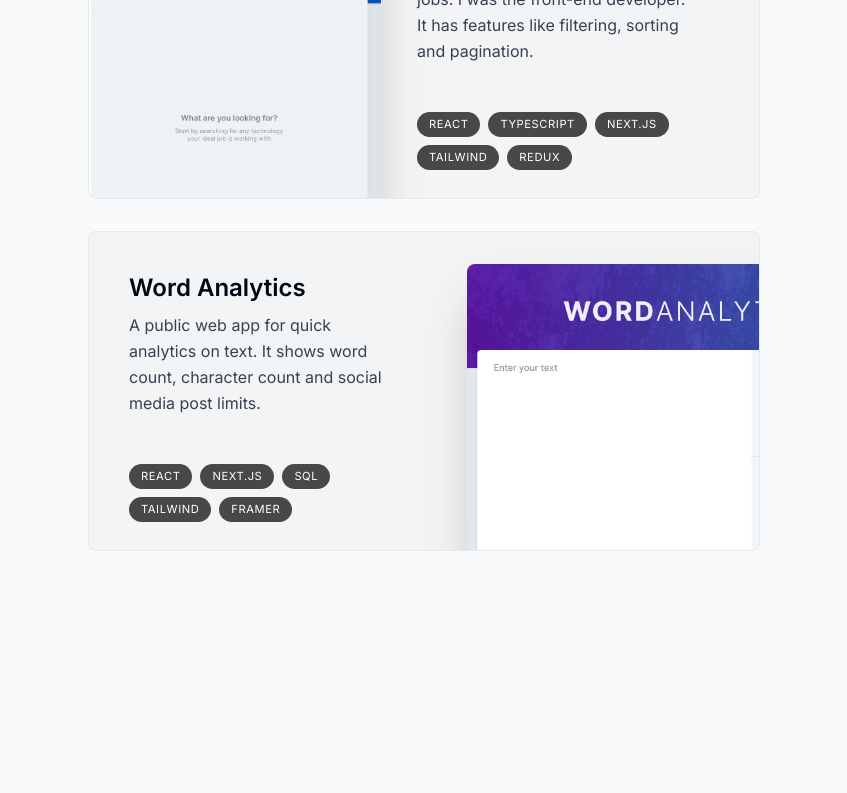
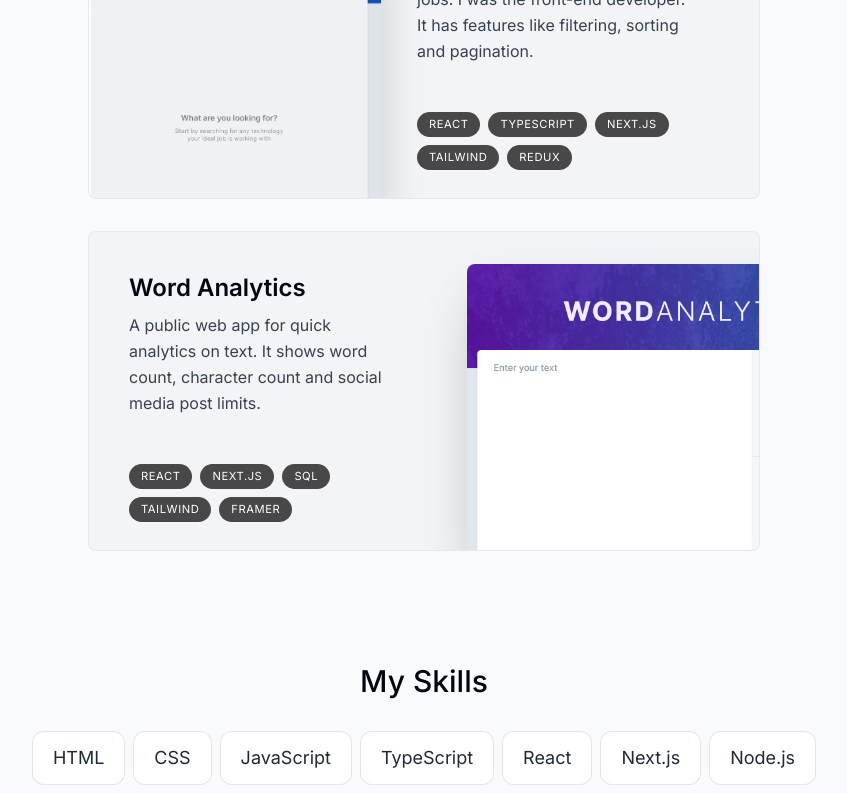
Before and after one commit to carter-bardellmunro/portfolio, a Next.js app: page / in a window 1280 px wide. Shown: the part 2000-2793 px from the top of the page, without its empty margins (216-1063 px from the left). Built offline with nearby package versions, Linux system fonts and the light colour scheme.

Commit message:
create skills section

```diff
--- a/app/page.tsx
+++ b/app/page.tsx
@@ -2,6 +2,7 @@
 import SectionDivider from '@/components/section-divider'
 import About from '@/components/about'
 import Projects from '@/components/projects'
+import Skills from '@/components/skills'
 
 const Home = () => {
   return (
@@ -10,6 +11,7 @@
       <SectionDivider />
       <About />
       <Projects />
+      <Skills />
     </main>
   )
 }
--- a/components/projects.tsx
+++ b/components/projects.tsx
@@ -10,7 +10,7 @@
   const { ref } = useSectionInView('Projects', 0.5);
 
   return (
-    <section ref={ref} id="projects" className="scroll-mt-28">
+    <section ref={ref} id="projects" className="scroll-mt-28 mb-28">
       <SectionHeader text="My Projects" />
       <div>
         {projectsData.map((project, index) => (
--- /dev/null
+++ b/components/skills.tsx
@@ -0,0 +1,54 @@
+'use client';
+
+import React from 'react';
+import SectionHeader from './section-header';
+import { skillsData } from '@/lib/data';
+import { useSectionInView } from '@/lib/hooks';
+import { motion } from 'framer-motion';
+
+const fadeInAmimationsVariant = {
+  initial: {
+    opacity: 0,
+    y: 100,
+  },
+  animate: (index: number) => ({
+    opacity: 1,
+    y: 0,
+    transition: {
+      delay: 0.05 * index,
+    },
+  }),
+};
+
+const Skills = () => {
+  const { ref } = useSectionInView('Skills');
+
+  return (
+    <section
+      ref={ref}
+      id="skills"
+      className="mb-28 max-w-[53rem] scroll-mt-28 text-center sm:mb-40"
+    >
+      <SectionHeader text="My Skills" />
+      <ul className="flex flex-wrap justify-center gap-2 text-lg text-gray-800">
+        {skillsData.map((skill, index) => (
+          <motion.li
+            className="bg-white border border-black/[0.1] rounded-xl px-5 py-3"
+            key={index}
+            variants={fadeInAmimationsVariant}
+            initial="initial"
+            whileInView="animate"
+            viewport={{
+              once: true,
+            }}
+            custom={index}
+          >
+            {skill}
+          </motion.li>
+        ))}
+      </ul>
+    </section>
+  );
+};
+
+export default Skills;
```
